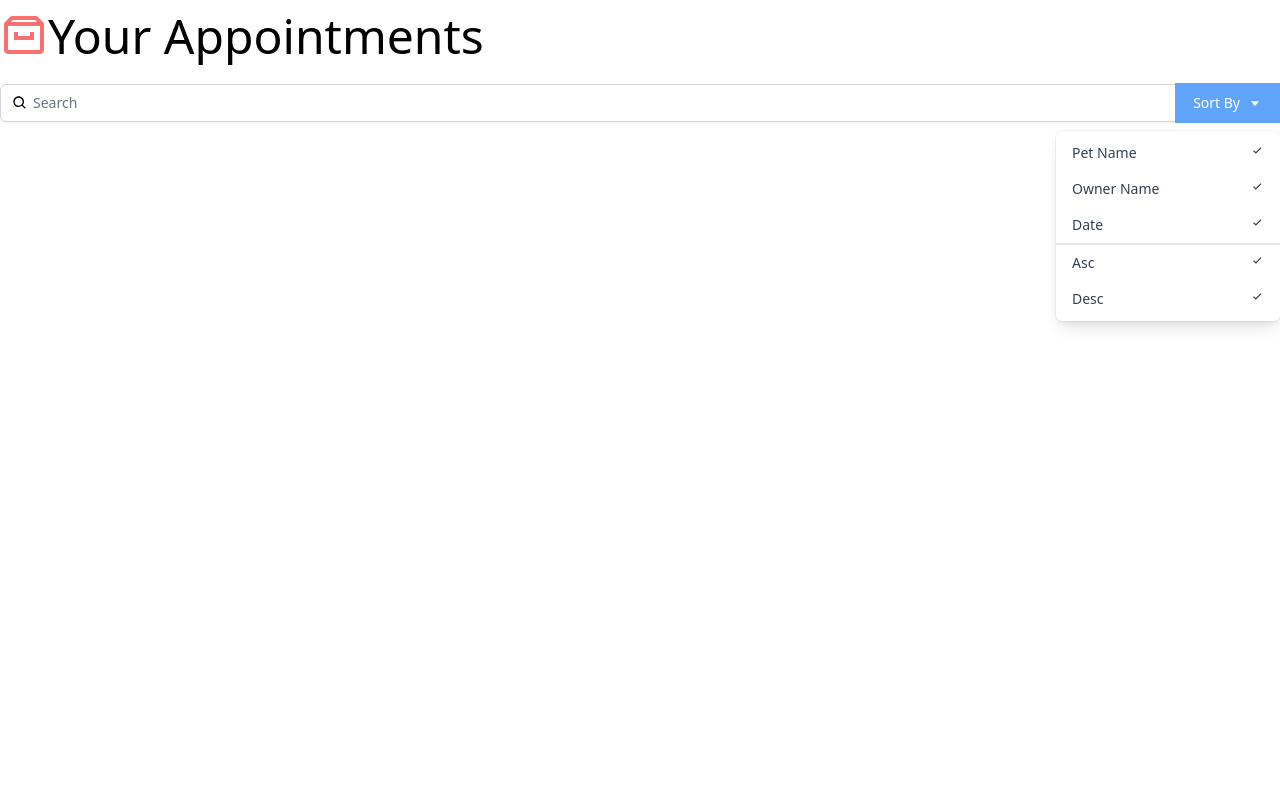
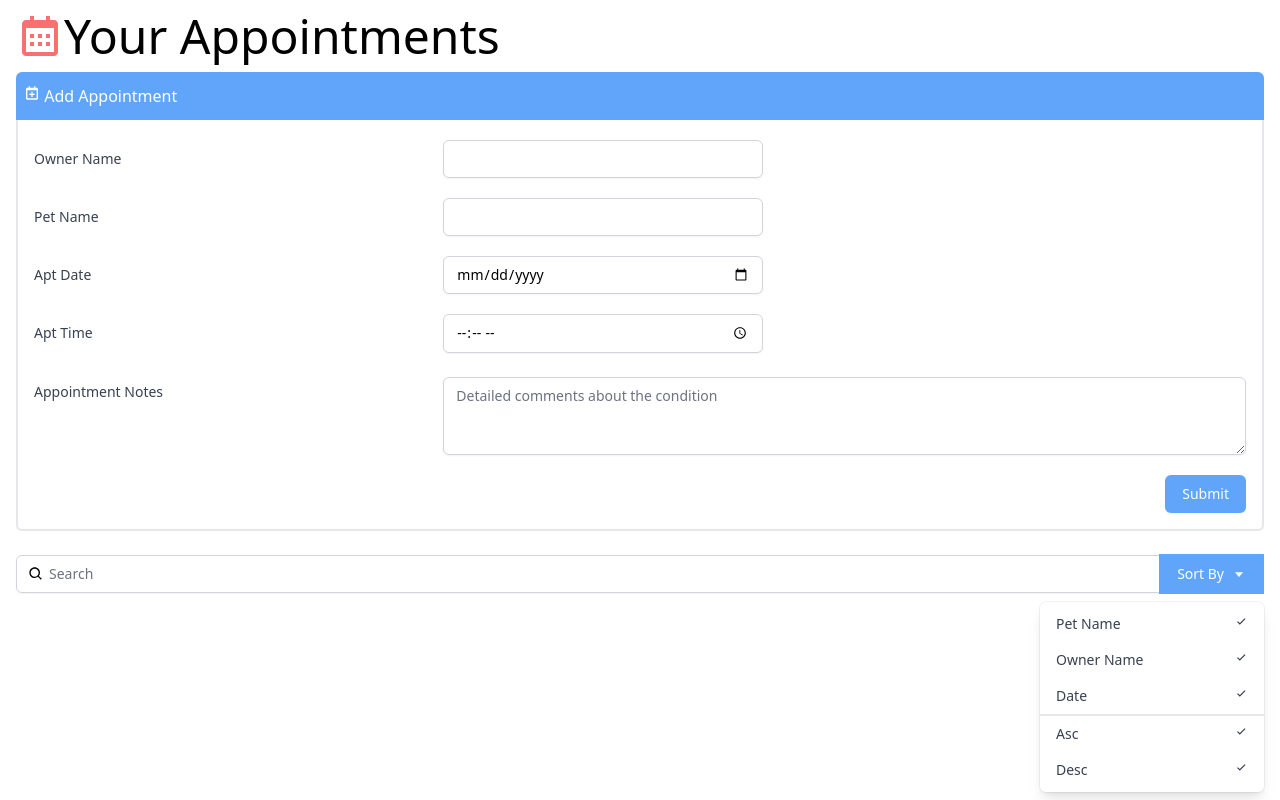
Before and after one commit to ralexrivero/react.js, a JavaScript app in the folder 02-interface/reactinterface/: page / in a window 1280 px wide. Built offline with nearby package versions, Linux system fonts and the light colour scheme; the HTML template or start-up script is replaced by a standard one.

Commit message:
add appointments component to app and json data

```diff
--- a/02-interface/reactinterface/src/App.js
+++ b/02-interface/reactinterface/src/App.js
@@ -1,10 +1,12 @@
-import { BiArchive } from 'react-icons/bi';
+import { BiCalendar } from 'react-icons/bi';
 import Search from './components/Search';
+import AddAppointment from './components/AddAppointment';
 
 function App () {
   return (
-    <div className='App container mx-auto mt-3 font-thin'>
-      <h1 className='text-5xl'><BiArchive className='inline-block text-red-400 align-top' />Your Appointments</h1>
+    <div className='App container mx-auto px-4 mt-3 font-thin'>
+      <h1 className='text-5xl mb-3'><BiCalendar className='inline-block text-red-400 align-top' />Your Appointments</h1>
+      <AddAppointment />
       <Search />
     </div>
   );
--- /dev/null
+++ b/02-interface/reactinterface/src/components/AddAppointment.js
@@ -0,0 +1,73 @@
+import { BiCalendarPlus } from 'react-icons/bi';
+
+const AddAppointment = () => {
+  return (
+    <div>
+    <button className="bg-blue-400 text-white px-2 py-3 w-full text-left rounded-t-md">
+      <div><BiCalendarPlus className="inline-block align-text-top" />  Add Appointment</div>
+    </button>
+    <div className="border-r-2 border-b-2 border-l-2 border-light-blue-500 rounded-b-md pl-4 pr-4 pb-4">
+      <div className="sm:grid sm:grid-cols-3 sm:gap-4 sm:items-start  sm:pt-5">
+        <label htmlFor="ownerName" className="block text-sm font-medium text-gray-700 sm:mt-px sm:pt-2">
+          Owner Name
+        </label>
+        <div className="mt-1 sm:mt-0 sm:col-span-2">
+          <input type="text" name="ownerName" id="ownerName"
+            className="max-w-lg block w-full shadow-sm focus:ring-indigo-500 focus:border-indigo-500 sm:max-w-xs sm:text-sm border-gray-300 rounded-md" />
+        </div>
+      </div>
+
+      <div className="sm:grid sm:grid-cols-3 sm:gap-4 sm:items-start  sm:pt-5">
+        <label htmlFor="petName" className="block text-sm font-medium text-gray-700 sm:mt-px sm:pt-2">
+          Pet Name
+        </label>
+        <div className="mt-1 sm:mt-0 sm:col-span-2">
+          <input type="text" name="petName" id="petName"
+            className="max-w-lg block w-full shadow-sm focus:ring-indigo-500 focus:border-indigo-500 sm:max-w-xs sm:text-sm border-gray-300 rounded-md" />
+        </div>
+      </div>
+
+      <div className="sm:grid sm:grid-cols-3 sm:gap-4 sm:items-start  sm:pt-5">
+        <label htmlFor="aptDate" className="block text-sm font-medium text-gray-700 sm:mt-px sm:pt-2">
+          Apt Date
+        </label>
+        <div className="mt-1 sm:mt-0 sm:col-span-2">
+          <input type="date" name="aptDate" id="aptDate"
+            className="max-w-lg block w-full shadow-sm focus:ring-indigo-500 focus:border-indigo-500 sm:max-w-xs sm:text-sm border-gray-300 rounded-md" />
+        </div>
+      </div>
+
+      <div className="sm:grid sm:grid-cols-3 sm:gap-4 sm:items-start  sm:pt-5">
+        <label htmlFor="aptTime" className="block text-sm font-medium text-gray-700 sm:mt-px sm:pt-2">
+          Apt Time
+        </label>
+        <div className="mt-1 sm:mt-0 sm:col-span-2">
+          <input type="time" name="aptTime" id="aptTime"
+            className="max-w-lg block w-full shadow-sm focus:ring-indigo-500 focus:border-indigo-500 sm:max-w-xs sm:text-sm border-gray-300 rounded-md" />
+        </div>
+      </div>
+
+      <div className="sm:grid sm:grid-cols-3 sm:gap-4 sm:items-start  sm:pt-5">
+        <label htmlFor="aptNotes" className="block text-sm font-medium text-gray-700 sm:mt-px sm:pt-2">
+          Appointment Notes
+        </label>
+        <div className="mt-1 sm:mt-0 sm:col-span-2">
+          <textarea id="aptNotes" name="aptNotes" rows="3"
+            className="shadow-sm focus:ring-indigo-500 focus:border-indigo-500 mt-1 block w-full sm:text-sm border-gray-300 rounded-md" placeholder="Detailed comments about the condition"></textarea>
+        </div>
+      </div>
+
+
+      <div className="pt-5">
+        <div className="flex justify-end">
+          <button type="submit" className="ml-3 inline-flex justify-center py-2 px-4 border border-transparent shadow-sm text-sm font-medium rounded-md text-white bg-blue-400 hover:bg-blue-700 focus:outline-none focus:ring-2 focus:ring-offset-2 focus:ring-blue-400">
+            Submit
+          </button>
+        </div>
+      </div>
+    </div>
+  </div>
+  )
+};
+
+export default AddAppointment;
--- /dev/null
+++ b/02-interface/reactinterface/src/data.json
@@ -0,0 +1,177 @@
+[
+    {
+      "id": "0",
+      "petName": "Pepe",
+      "ownerName": "Reggie Tupp",
+      "aptNotes": "It's time for this rabbit's post spaying surgery checkup",
+      "aptDate": "2018-11-28 13:30"
+    },
+    {
+      "id": "1",
+      "petName": "Rio",
+      "ownerName": "Philip Ransu",
+      "aptNotes": "Rio is up for his next round of vaccinations",
+      "aptDate": "2018-11-28 10:15"
+    },
+    {
+      "id": "2",
+      "petName": "Scooter",
+      "ownerName": "Zachary Heilyn",
+      "aptNotes": "Scooter has been pawing at his ear and may have an ear infection",
+      "aptDate": "2018-11-28 14:45"
+    },
+    {
+      "id": "3",
+      "petName": "Nadalee",
+      "ownerName": "Krystle Valerija",
+      "aptNotes": "This dog is coming in for his monthly nail trim and grooming",
+      "aptDate": "2018-11-28 16:00"
+    },
+    {
+      "id": "4",
+      "petName": "Scout",
+      "ownerName": "Nicolette Bardeau",
+      "aptNotes": "This dog is coming in for his annual checkup and vaccinations",
+      "aptDate": "2018-11-28 9:00"
+    },
+    {
+      "id": "5",
+      "petName": "Zera",
+      "ownerName": "Austin Finnagan",
+      "aptNotes": "This iguana's is showing signs of dementia associated with his old age",
+      "aptDate": "2018-11-29 13:15"
+    },
+    {
+      "id": "6",
+      "petName": "Oddball",
+      "ownerName": "Howie Cadell",
+      "aptNotes": "Oddball has a hard lump on right front foot",
+      "aptDate": "2018-11-29 10:00"
+    },
+    {
+      "id": "7",
+      "petName": "Millie",
+      "ownerName": "Freya Terray",
+      "aptNotes": "MIllie has exhibited signs of an upset stomach and is not eating regularly",
+      "aptDate": "2018-11-29 11:45"
+    },
+    {
+      "id": "8",
+      "petName": "Fluffy",
+      "ownerName": "Tracy Westbay",
+      "aptNotes": "Fluffy has some matted hair that needs to be groomed",
+      "aptDate": "2018-11-29 14:30"
+    },
+    {
+      "id": "9",
+      "petName": "Chyna",
+      "ownerName": "Sandie Gobnet",
+      "aptNotes": "This turtle is coming in for a checkup and to be tested for Salmonella",
+      "aptDate": "2018-11-29 16:00"
+    },
+    {
+      "id": "10",
+      "petName": "Wesley",
+      "ownerName": "Nathan Cayden",
+      "aptNotes": "This dog is returning for his next heartworm treatment visit",
+      "aptDate": "2018-11-29 8:30"
+    },
+    {
+      "id": "11",
+      "petName": "Pax",
+      "ownerName": "Sarah Greer",
+      "aptNotes": "This senior dog has been sluggish and showing lethargic behavior",
+      "aptDate": "2018-11-30 10:15"
+    },
+    {
+      "id": "12",
+      "petName": "Squiggles",
+      "ownerName": "Madisyn Roope",
+      "aptNotes": "Squiggles is due for her annual checkup and vaccinations",
+      "aptDate": "2018-11-30 11:30"
+    },
+    {
+      "id": "13",
+      "petName": "Lucky",
+      "ownerName": "Lisa Choy-Wu",
+      "aptNotes": "This cat has tartar buildup and her owner would like his teeth cleaned",
+      "aptDate": "2018-11-30 14:30"
+    },
+    {
+      "id": "14",
+      "petName": "Bailey",
+      "ownerName": "Leslie Richardson",
+      "aptNotes": "This cat is suffering from hotspots and dermatitis",
+      "aptDate": "2018-11-30 15:45"
+    },
+    {
+      "id": "15",
+      "petName": "Kiko",
+      "ownerName": "Kathlyn Zlata",
+      "aptNotes": "Kiko has been exhibiting excessive thirst and weight loss for the past few weeks",
+      "aptDate": "2018-11-30 9:00"
+    },
+    {
+      "id": "16",
+      "petName": "Felix",
+      "ownerName": "Francine Benet",
+      "aptNotes": "Felix's mom is coming in to follow up on  lab work results",
+      "aptDate": "2018-12-1 13:00"
+    },
+    {
+      "id": "17",
+      "petName": "Sami",
+      "ownerName": "Maggie Rickland",
+      "aptNotes": "Sami has had some changes in his bathroom in habits",
+      "aptDate": "2018-12-1 10:00"
+    },
+    {
+      "id": "18",
+      "petName": "Cosmo",
+      "ownerName": "Jennifer Dawson",
+      "aptNotes": "Cosmo's mom would like us to check for arthritic conditions and do a routine checkup",
+      "aptDate": "2018-12-1 11:30"
+    },
+    {
+      "id": "19",
+      "petName": "Casper",
+      "ownerName": "Dalania Devitto",
+      "aptNotes": "This dog is coming in for a nail trim and grooming",
+      "aptDate": "2018-12-1 15:15"
+    },
+    {
+      "id": "20",
+      "petName": "Chip",
+      "ownerName": "Jason Hemlock",
+      "aptNotes": "This fish has a spotty white patch developing on his back ",
+      "aptDate": "2018-12-1 8:45"
+    },
+    {
+      "id": "21",
+      "petName": "Tibbs",
+      "ownerName": "Shad Cayden",
+      "aptNotes": "Tibbs has had an ongoing rash and cold symptoms and we are going to run allergy tests",
+      "aptDate": "2018-12-2 13:30"
+    },
+    {
+      "id": "22",
+      "petName": "Stich",
+      "ownerName": "Dennis Nicholback",
+      "aptNotes": "Stich has been having some stomach issues and is due for his vaccinations",
+      "aptDate": "2018-12-2 10:15"
+    },
+    {
+      "id": "23",
+      "petName": "Shadow",
+      "ownerName": "Audry Topsy",
+      "aptNotes": "This cat has a red swollen eye with a discharge",
+      "aptDate": "2018-12-2 15:00"
+    },
+    {
+      "id": "24",
+      "petName": "Nugget",
+      "ownerName": "Darla Branson",
+      "aptNotes": "This little fish Nugget, has a rash on his stomach area",
+      "aptDate": "2018-12-2 9:00"
+    }
+  ]
```
